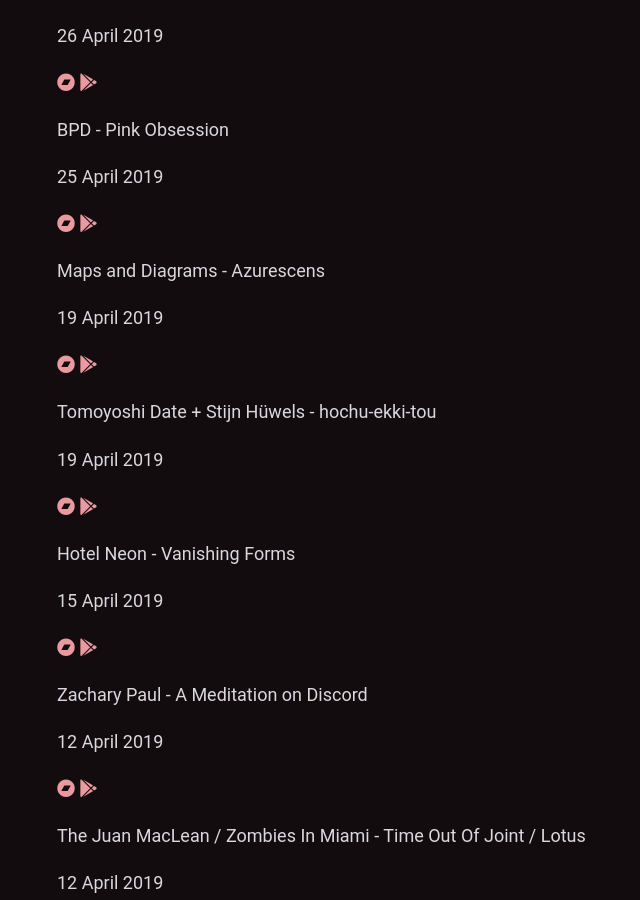
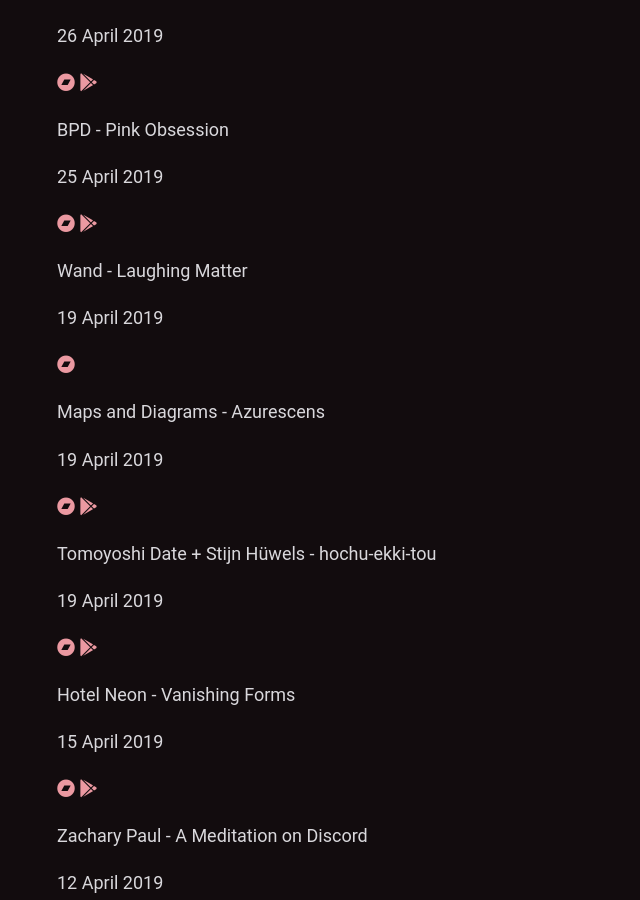
Before and after one commit to edclements/website, a Jekyll site: the page built from music-picks/2019.html, in a window 1280 px wide and 900 px high, scrolled down 2828 px. Shown: the whole window, without its empty margins (281-921 px from the left). Built offline with Jekyll 4.4.1, drawn with Linux system fonts in a browser that asks for light colours; nearby versions of some CDN libraries.

Commit message:
Adds Wand

```diff
--- a/_data/music-picks/2019.yml
+++ b/_data/music-picks/2019.yml
@@ -546,3 +546,8 @@
   date: 2019-06-14
   bandcamp: https://anatolianweapons.bandcamp.com/album/to-the-mother-of-gods
   google: https://play.google.com/music/listen?u=0#/album/B436fil53j6jwqi6243fee4zglq/Anatolian+Weapons/To+The+Mother+Of+Gods
+
+- artist: Wand
+  title: Laughing Matter
+  date: 2019-04-19
+  bandcamp: https://wand.bandcamp.com/album/laughing-matter
```
